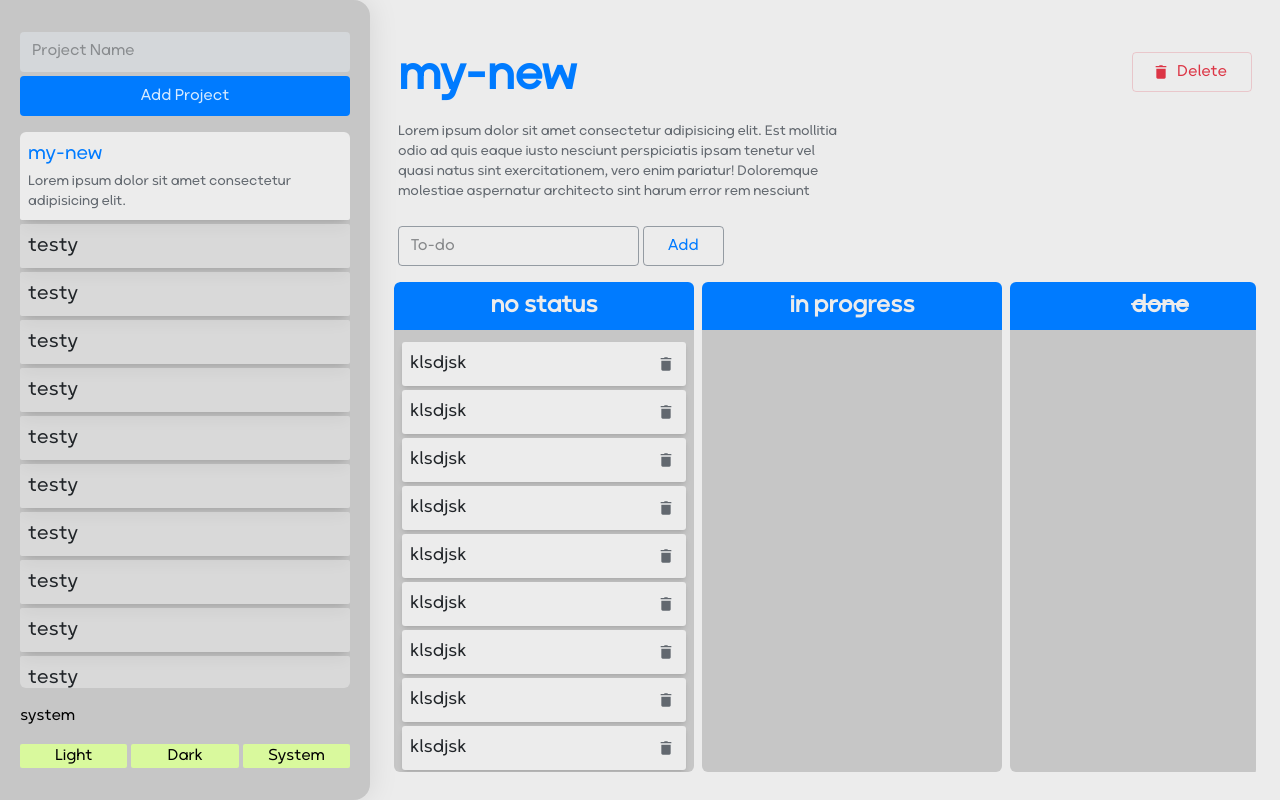
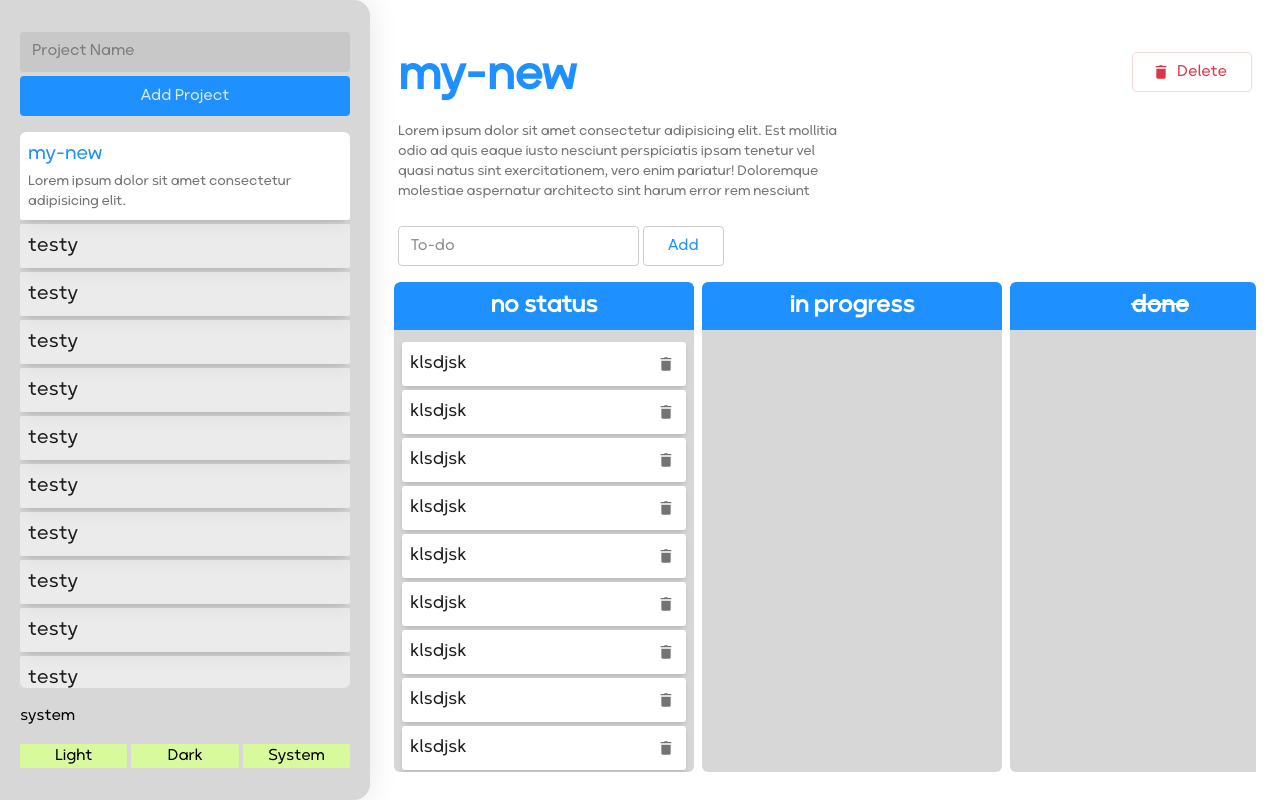
Before and after one commit to aligheisar/project-manager, a React (Create React App) app: page / in a window 1280 px wide. Built offline with nearby package versions, Linux system fonts and the light colour scheme.

Commit message:
changing color vars

```diff
--- a/src/index.css
+++ b/src/index.css
@@ -4,21 +4,20 @@
 
 @layer base {
   :root {
-    --primary: 0 123 255;
-    --primary-hover: 18 132 255;
-    --primary-active: 0 108 224;
+    --primary: 30 144 255;
+    --primary-hover: 24 134 245;
+    --primary-active: 20 124 235;
     --on-primary: 214 234 255;
-    /* !!! */
-    --secondary: 212 215 218;
-    --secondary-hover: 209 214 219;
-    --secondary-active: 196 201 206;
-    --on-secondary: 63 66 68;
-    --background: 236 236 236;
-    --surface: 198 198 198;
-    --on-surface: 188 188 188;
-    --text: 33 37 41;
-    --border: 90 102 114;
-    --muted: 98 104 111;
+    --secondary: 200 200 200;
+    --secondary-hover: 195 195 195;
+    --secondary-active: 190 190 190;
+    --on-secondary: 50 50 50;
+    --background: 255 255 255;
+    --surface: 215 215 215;
+    --on-surface: 195 195 195;
+    --text: 30 30 30;
+    --border: 170 170 170;
+    --muted: 115 115 115;
     --success: 40 167 69;
     --warning: 255 193 7;
     --error: 220 53 69;
@@ -27,19 +26,19 @@
   @media (prefers-color-scheme: dark) {
     [dark-mode="true"] {
       --primary: 214 234 255;
-      --primary-hover: 182 213 245;
-      --primary-active: 179 202 227;
-      --on-primary: 0 123 255;
-      --secondary: 63 66 68;
-      --secondary-hover: 55 58 59;
-      --secondary-active: 43 45 46;
-      --on-secondary: 212 215 218;
+      --primary-hover: 208 223 245;
+      --primary-active: 197 210 236;
+      --on-primary: 30 144 255;
+      --secondary: 50 50 50;
+      --secondary-hover: 45 45 45;
+      --secondary-active: 40 40 40;
+      --on-secondary: 200 200 200;
       --background: 18 18 18;
       --surface: 30 30 30;
       --on-surface: 40 40 40;
-      --text: 233 236 239;
-      --border: 90 102 114;
-      --muted: 108 117 125;
+      --text: 235 235 235;
+      --border: 95 95 95;
+      --muted: 115 115 115;
       --success: 76 175 80;
       --warning: 255 202 40;
       --error: 244 67 54;
@@ -182,7 +181,7 @@ input {
     padding-block: 1.5rem;
     gap: 1rem;
 
-    & > :nth-child(2) {
+    &> :nth-child(2) {
       flex-direction: column;
     }
   }
```
